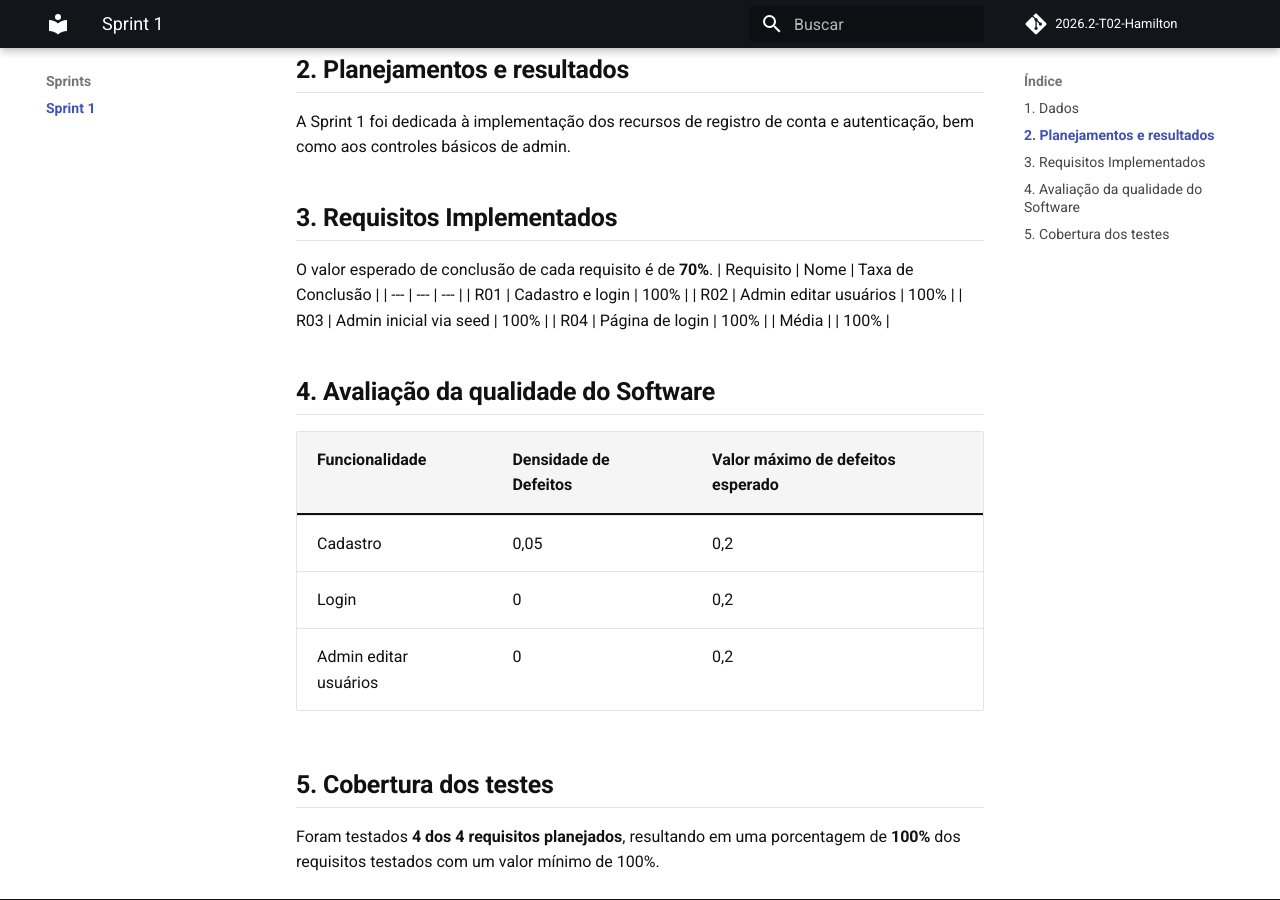
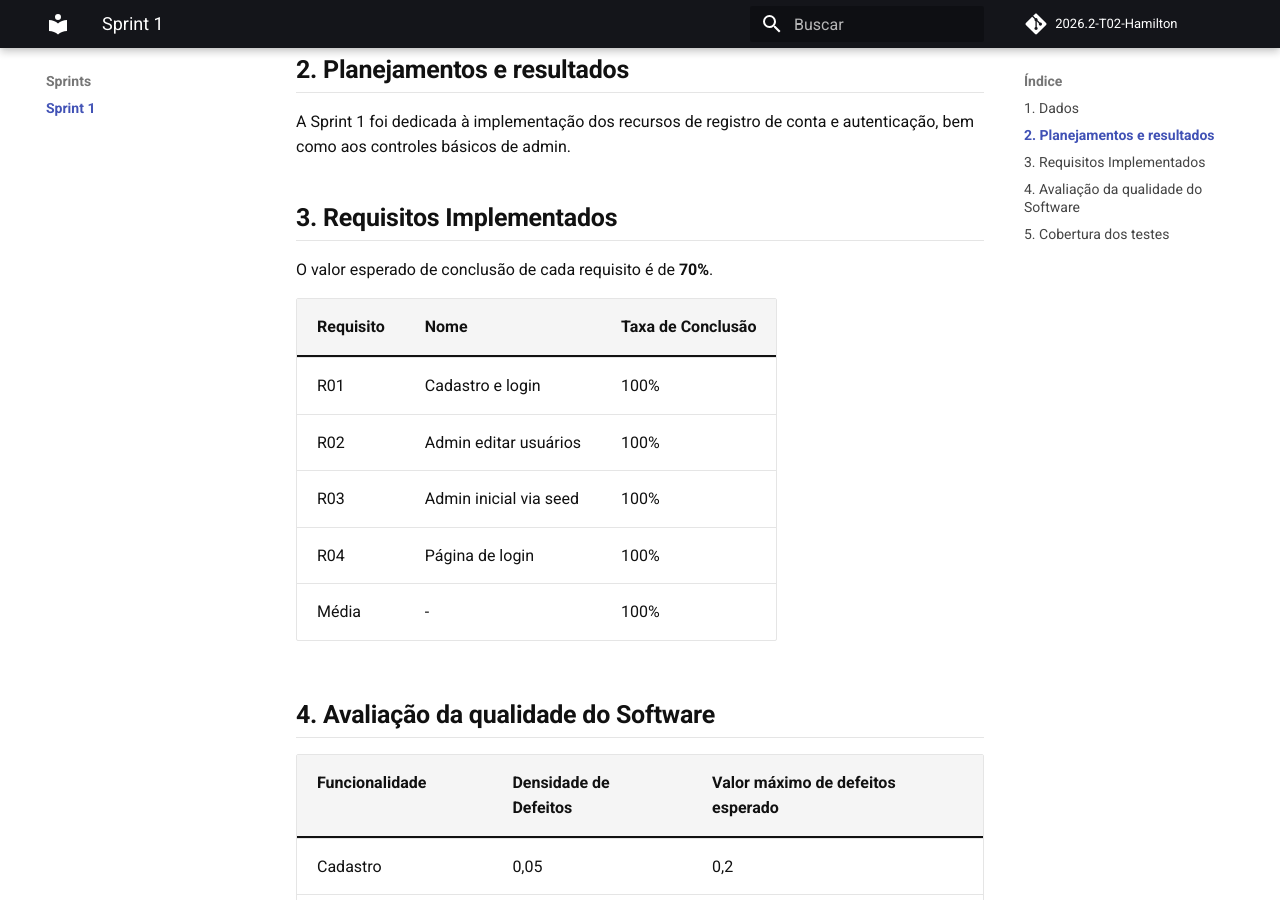
Before and after one commit to FGA0138-MDS-Ajax/2026.2-T02-Hamilton, an MkDocs documentation site: the page built from docs/sprints/sprint1.md, in a window 1280 px wide and 900 px high, scrolled down 518 px. Built offline with MkDocs 1.6.1 and Material for MkDocs 9.7.7, drawn with Linux system fonts in a browser that asks for light colours; comment, search, counter and statistics services are not loaded.

```diff
--- a/docs/sprints/sprint1.md
+++ b/docs/sprints/sprint1.md
@@ -13,13 +13,14 @@ A Sprint 1 foi dedicada à implementação dos recursos de registro de conta e a
 
 ## 3. Requisitos Implementados
 O valor esperado de conclusão de cada requisito é de **70%**.
+
 | Requisito | Nome | Taxa de Conclusão |
 | --- | --- | --- |
 | R01 | Cadastro e login | 100% |
 | R02 | Admin editar usuários | 100% |
 | R03 | Admin inicial via seed | 100% |
 | R04 | Página de login | 100% |
-| Média | | 100% |
+| Média | - | 100% |
 
 ## 4. Avaliação da qualidade do Software
 
```
